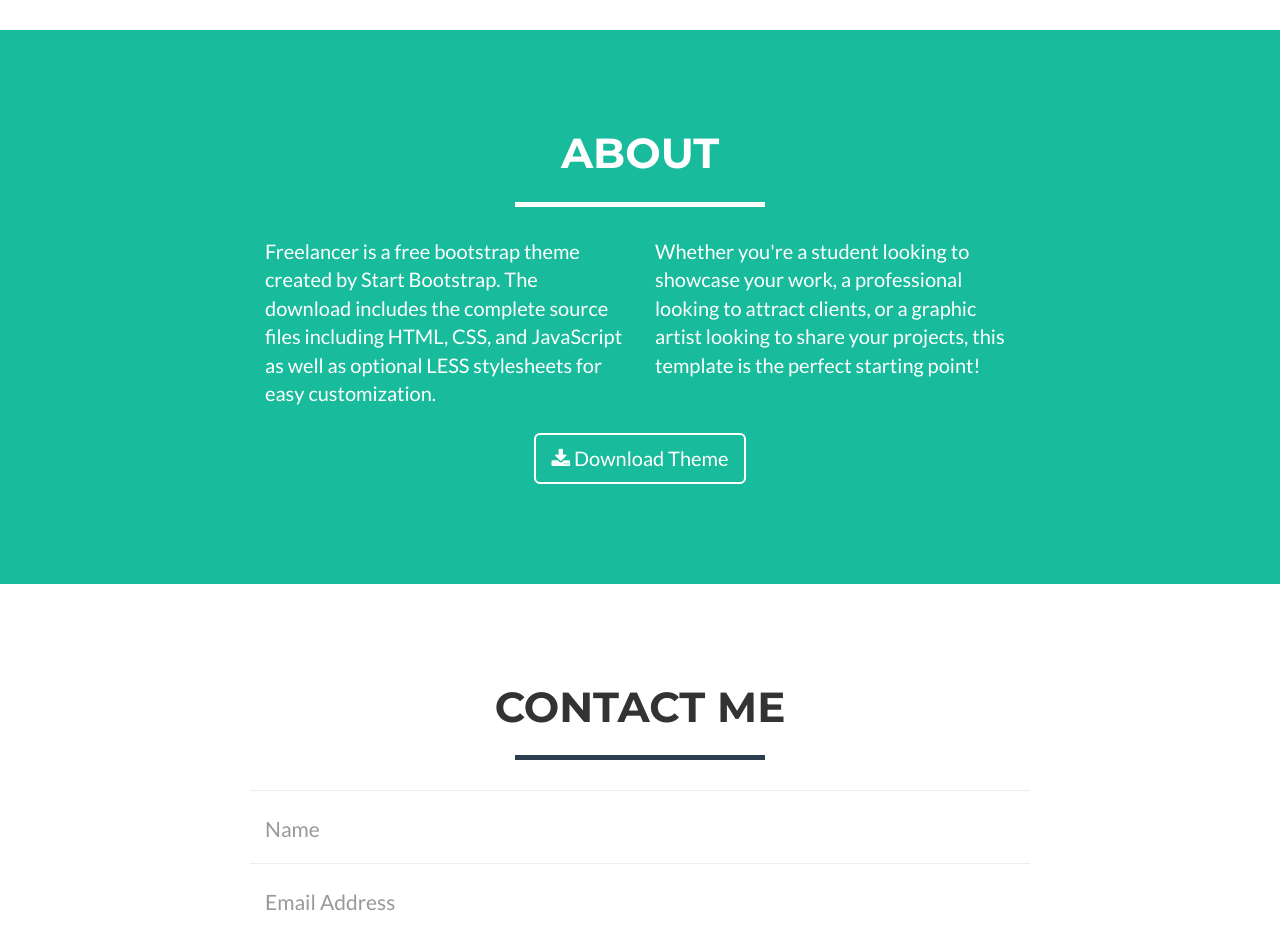
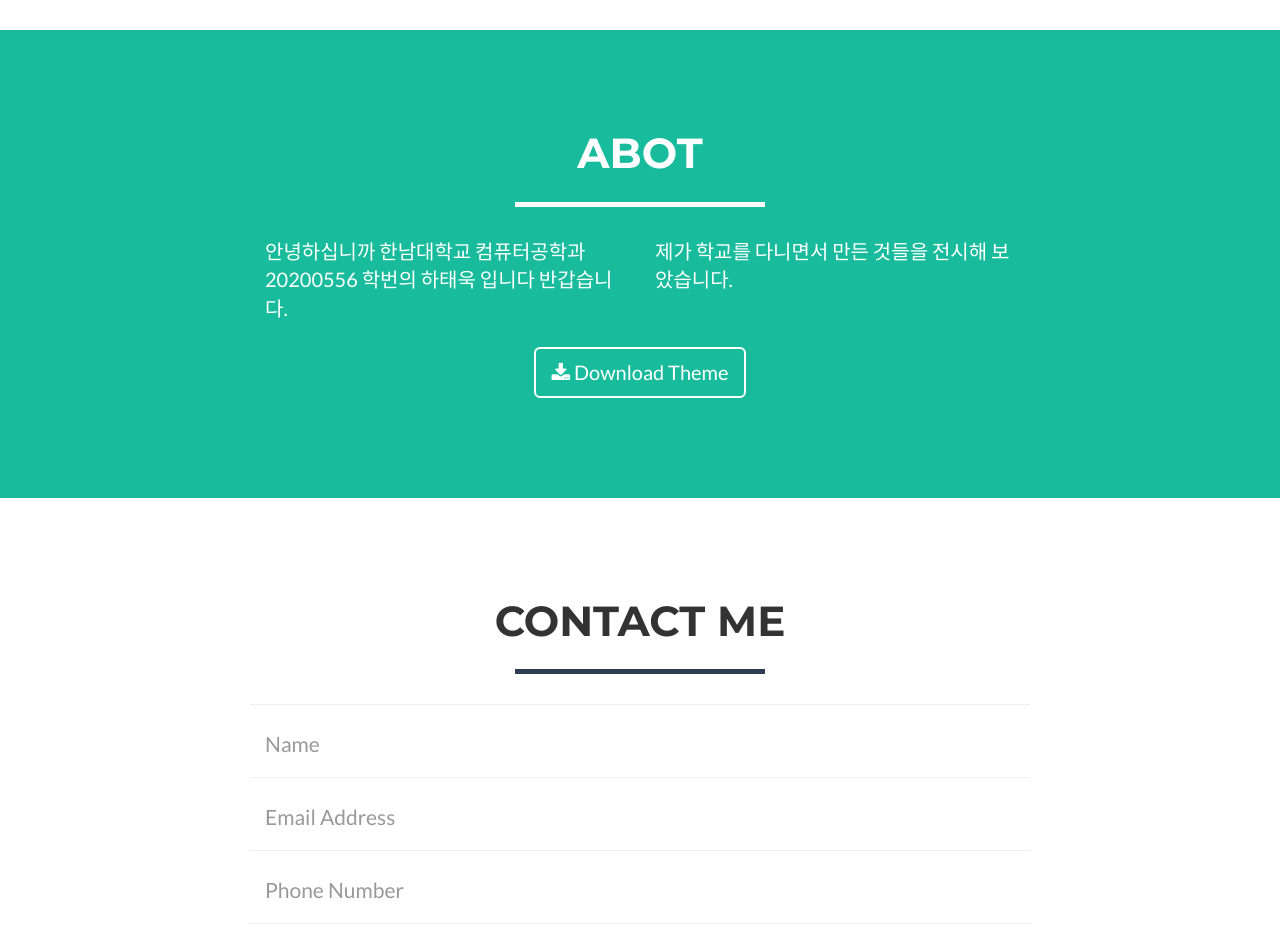
Before and after one commit to hateauk12/hateauk12.github.io, a website: page index.html in a window 1280 px wide. Shown: the part 1600-2530 px from the top of the page. Drawn offline with nearby package versions, Linux system fonts and the light colour scheme.

Commit message:
Update index.html
Aboy 섹션

```diff
--- a/index.html
+++ b/index.html
@@ -162,16 +162,16 @@
         <div class="container">
             <div class="row">
                 <div class="col-lg-12 text-center">
-                    <h2>About</h2>
+                    <h2>Abot</h2>
                     <hr class="star-light">
                 </div>
             </div>
             <div class="row">
                 <div class="col-lg-4 col-lg-offset-2">
-                    <p>Freelancer is a free bootstrap theme created by Start Bootstrap. The download includes the complete source files including HTML, CSS, and JavaScript as well as optional LESS stylesheets for easy customization.</p>
+                    <p>안녕하십니까 한남대학교 컴퓨터공학과 20200556 학번의 하태욱 입니다 반갑습니다.</p>
                 </div>
                 <div class="col-lg-4">
-                    <p>Whether you're a student looking to showcase your work, a professional looking to attract clients, or a graphic artist looking to share your projects, this template is the perfect starting point!</p>
+                    <p>제가 학교를 다니면서 만든 것들을 전시해 보았습니다.</p>
                 </div>
                 <div class="col-lg-8 col-lg-offset-2 text-center">
                     <a href="#" class="btn btn-lg btn-outline">
```
